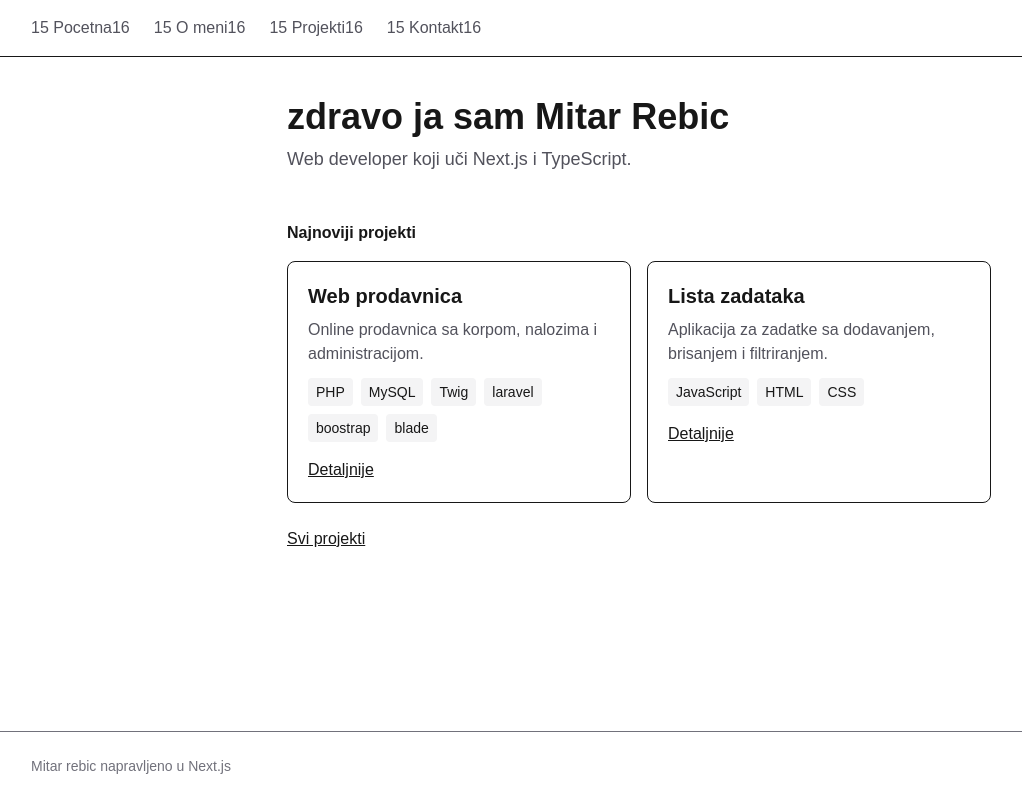
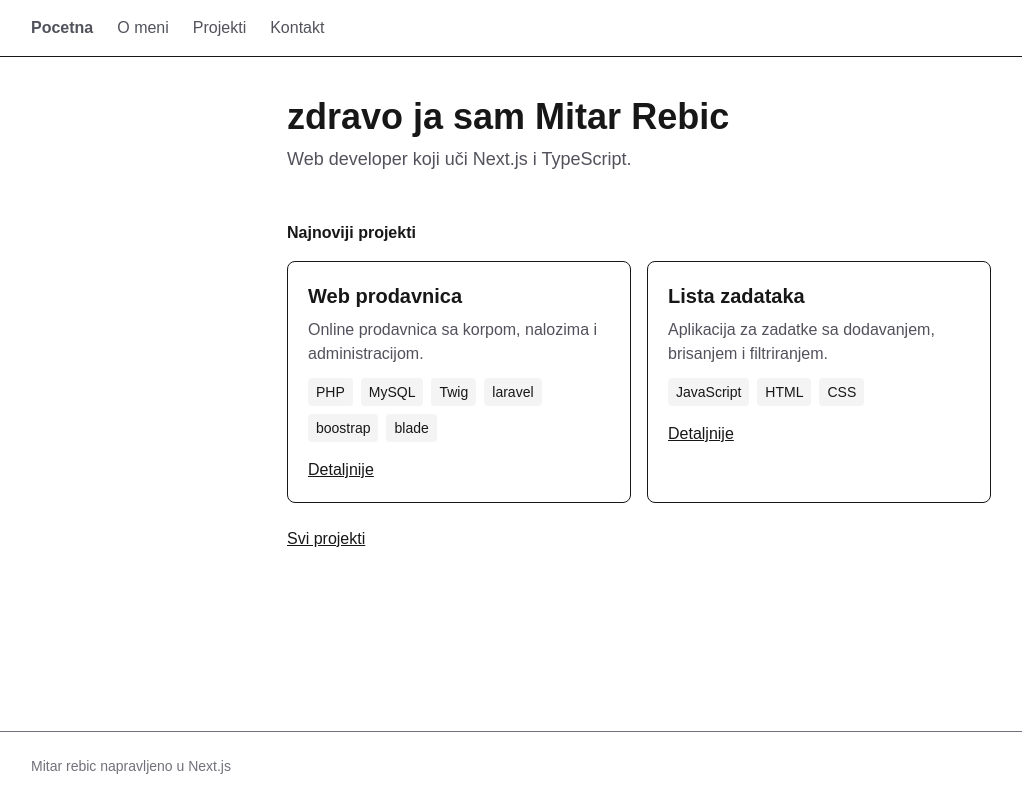
Before and after one commit to Mitar428/porfolio-site, a Next.js app: page / in a window 1280 px wide. Shown: the whole page, without its empty margins (1-1023 px from the left). Built offline with nearby package versions, Linux system fonts and the light colour scheme.

Commit message:
dodate client komponente

```diff
--- a/components/Navigacija.tsx
+++ b/components/Navigacija.tsx
@@ -1,20 +1,37 @@
+
+"use client";
+
 import Link from "next/link";
+import { usePathname } from "next/navigation";
 
-const linkovi=[
-    {href: "/",tekst: "Pocetna" },
-    {href: "/O-meni",tekst: "O meni" },
-    {href: "/Projekti",tekst: "Projekti" },
-    {href: "/Kontakt",tekst: "Kontakt" },
+const linkovi = [
+  { href: "/", tekst: "Pocetna" },
+  { href: "/o-meni", tekst: "O meni" },
+  { href: "/projekti", tekst: "Projekti" },
+  { href: "/kontakt", tekst: "Kontakt" },
 ];
 
-export default function Navigacija(){
-    return(
-        <nav className="flex gap-6 border-b px-8 py-4">
-            {linkovi.map((link)=>(
-            <Link key={link.href} href={link.href} className="text-zinc-600">
-15            {link.tekst}
-16          </Link>
-            ))}
-        </nav>
-    )
+export default function Navigacija() {
+  const putanja = usePathname();
+
+  return (
+    <nav className="flex gap-6 border-b px-8 py-4">
+      {linkovi.map((link) => {
+        const aktivan =
+          link.href === "/"
+            ? putanja === "/"
+            : putanja.startsWith(link.href);
+
+        return (
+          <Link
+            key={link.href}
+            href={link.href}
+            className={`text-zinc-600 ${aktivan ? "font-bold text-black" : ""}`}
+          >
+            {link.tekst}
+          </Link>
+        );
+      })}
+    </nav>
+  );
 }
--- /dev/null
+++ b/components/Prikazivise.tsx
@@ -0,0 +1,23 @@
+"use Client";
+
+import { useState } from "react";
+
+export default function prikazivise(){
+    const [otvoreno,setotvoreno]=useState(false);
+
+    return(
+         <div className="mt-6">
+        <button
+          onClick={() => setotvoreno(!otvoreno)}
+          className="rounded bg-black px-4 py-2 text-white"
+        >
+          {otvoreno ? "Sakrij" : "Prikaži više"}
+        </button>
+        {otvoreno && (
+          <p className="mt-4 text-zinc-600">
+            Volim da pravim aplikacije od nule i da razumem svaki deo koda.
+          </p>
+        )}
+      </div>
+    )
+}
```
